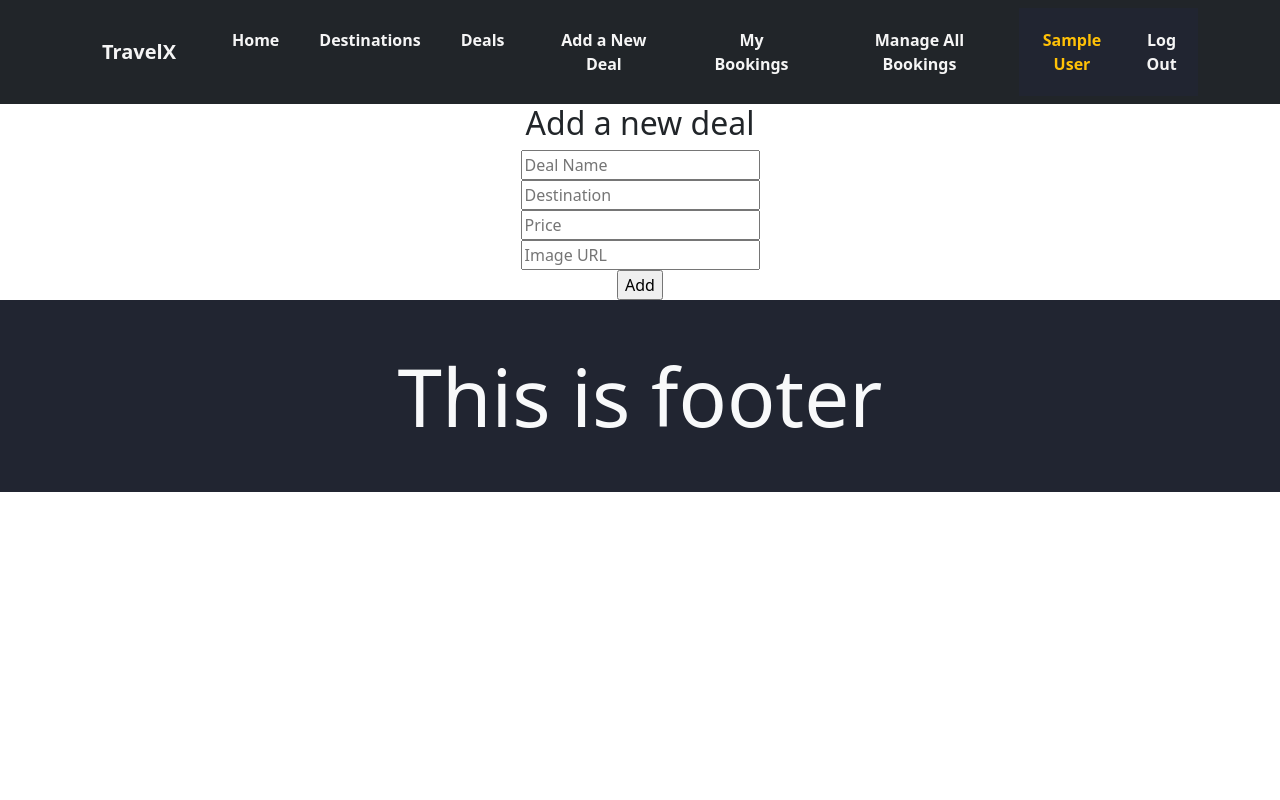
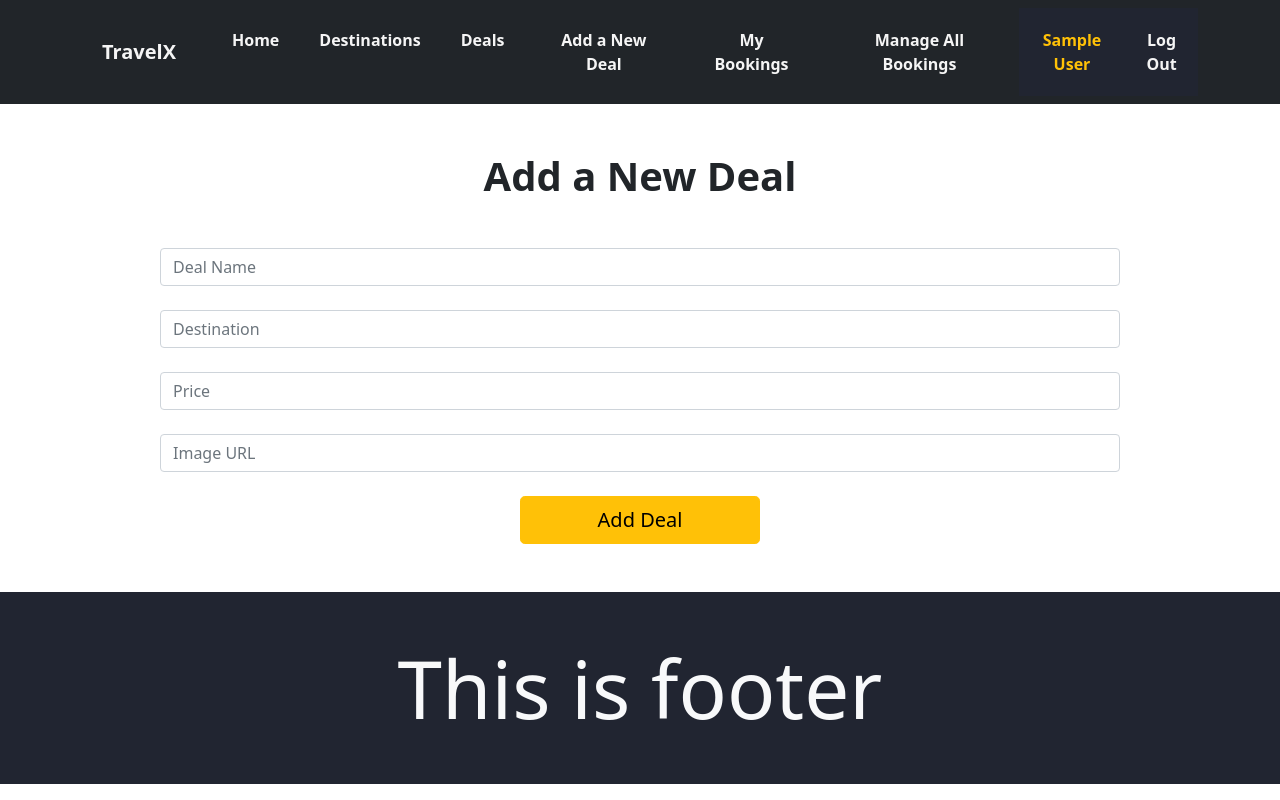
Before and after one commit to IshtiaqAhmed001/travelX-tourism-client-side, a React (Create React App) app: page /addnewdeal in a window 1280 px wide. Built offline with nearby package versions, Linux system fonts and the light colour scheme; no server answers; sample sign-in values are in the browser's storage.

Commit message:
new deal done

```diff
--- a/src/components/AddNewDeal/AddNewDeal.js
+++ b/src/components/AddNewDeal/AddNewDeal.js
@@ -25,29 +25,24 @@ const AddNewDeal = () => {
     }
 
 
-
-
-
-
-
     return (
         <div >
-            <h2>Add a new deal</h2>
-            <div>
+            <h2 className="display-6 fw-bold mt-5">Add a New Deal</h2>
+            <div className="w-75 mx-auto my-5">
                 <form onSubmit={handleSubmit(onSubmit)}>
 
-                    <input placeholder="Deal Name "  {...register("name", { required: true })} />
+                    <input className="form-control" placeholder="Deal Name "  {...register("name", { required: true })} />
                     <br />
-                    <input placeholder="Destination "  {...register("destination", { required: true })} />
+                    <input className="form-control" placeholder="Destination "  {...register("destination", { required: true })} />
                     <br />
-                    <input placeholder="Price "  {...register("price", { required: true })} />
+                    <input className="form-control" placeholder="Price "  {...register("price", { required: true })} />
                     <br />
-                    <input placeholder="Image URL "  {...register("img", { required: true })} />
+                    <input className="form-control" placeholder="Image URL "  {...register("img", { required: true })} />
                     <br />
 
                     {errors.exampleRequired && <span>This field is required</span>}
 
-                    <input value="Add" type="submit" />
+                    <input className="btn btn-lg btn-warning p-2 w-25" value="Add Deal" type="submit" />
                 </form>
             </div>
         </div>
--- a/src/components/Deal/Deal.js
+++ b/src/components/Deal/Deal.js
@@ -17,10 +17,11 @@ const Deal = ({ deal }) => {
                 <img className="w-100" src={img} alt="" />
             </div>
             <h3>{name}</h3>
-            <h6>{destination}</h6>
-            <button onClick={() => handleViewDetails(_id)} className="btn btn-primary">Book Now</button>
-            <p>Price: {price}</p>
-        </div>
+            <h5>{destination}</h5>
+            <h6>Price: {price}</h6>
+            <button onClick={() => handleViewDetails(_id)} className="btn btn-warning"><strong>Book Now</strong></button>
+
+        </div >
 
     );
 };
--- a/src/components/Deals/Deals.js
+++ b/src/components/Deals/Deals.js
@@ -19,8 +19,8 @@ const Deals = () => {
 
 
     return (
-        <div>
-            <h2 className="my-5 display-1 text-dark">All deals</h2>
+        <div className="container my-4">
+            <h1 className="display-5 mb-5 section-title"> Deals we are currently offering</h1>
             <div className="row g-4 mb-5">
                 {
                     deals.map(deal => <Deal
--- a/src/components/Destinations/Destinations.js
+++ b/src/components/Destinations/Destinations.js
@@ -21,7 +21,8 @@ const Destinations = () => {
 
     return (
         <div className="container my-5">
-            <h1 className="display-5 mb-5 section-title"> Top Destinations You Must Visit</h1>
+            <h1 className="display-5 section-title"> Top Destinations You Must Visit</h1>
+            <hr className="mb-5 w-75 mx-auto" />
             <div className="row g-4">
                 {destinations.map(destination => <div className="col-lg-2 col-md-3 col-sm-6">
                     <div className="card h-100">
```
